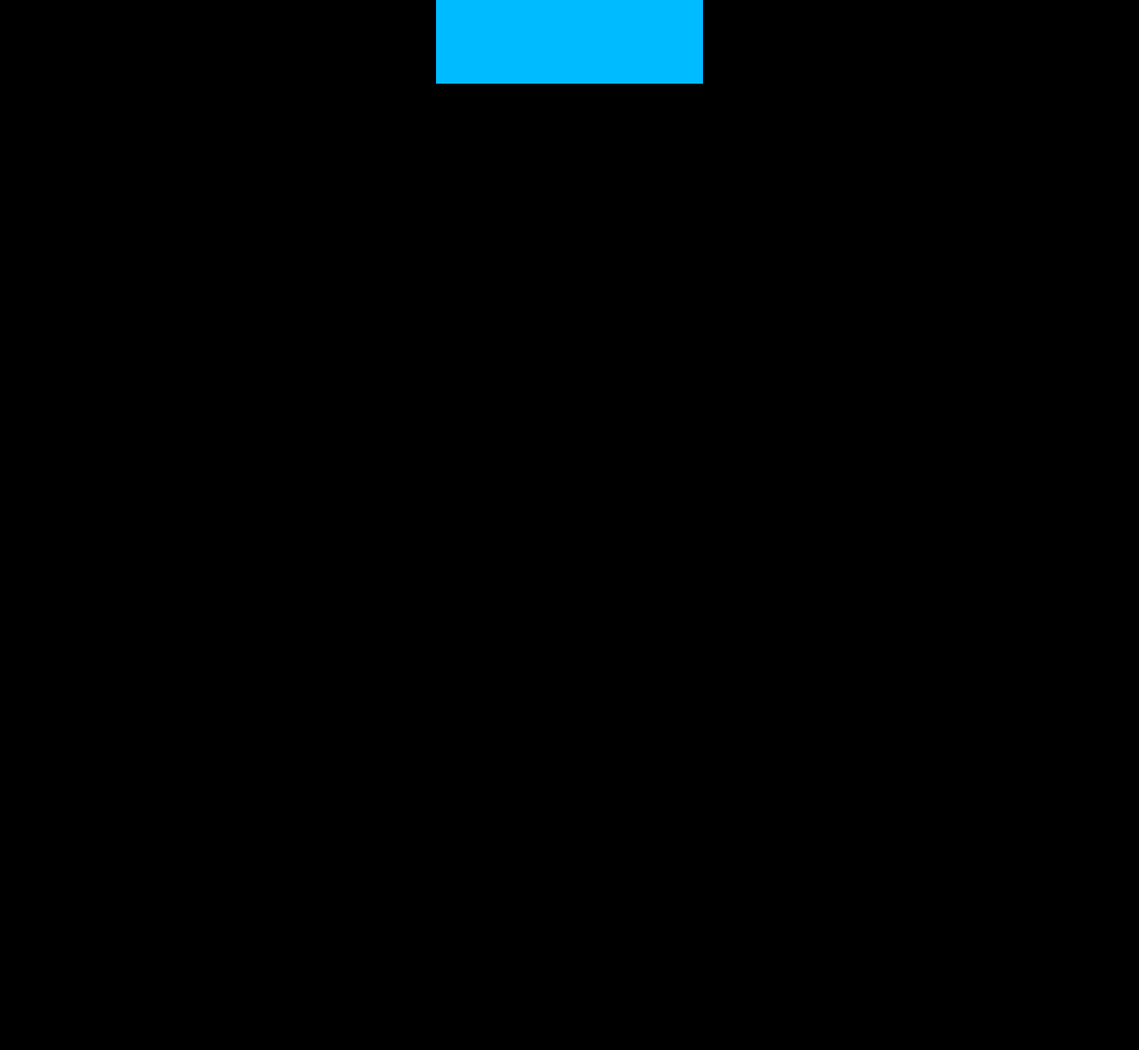
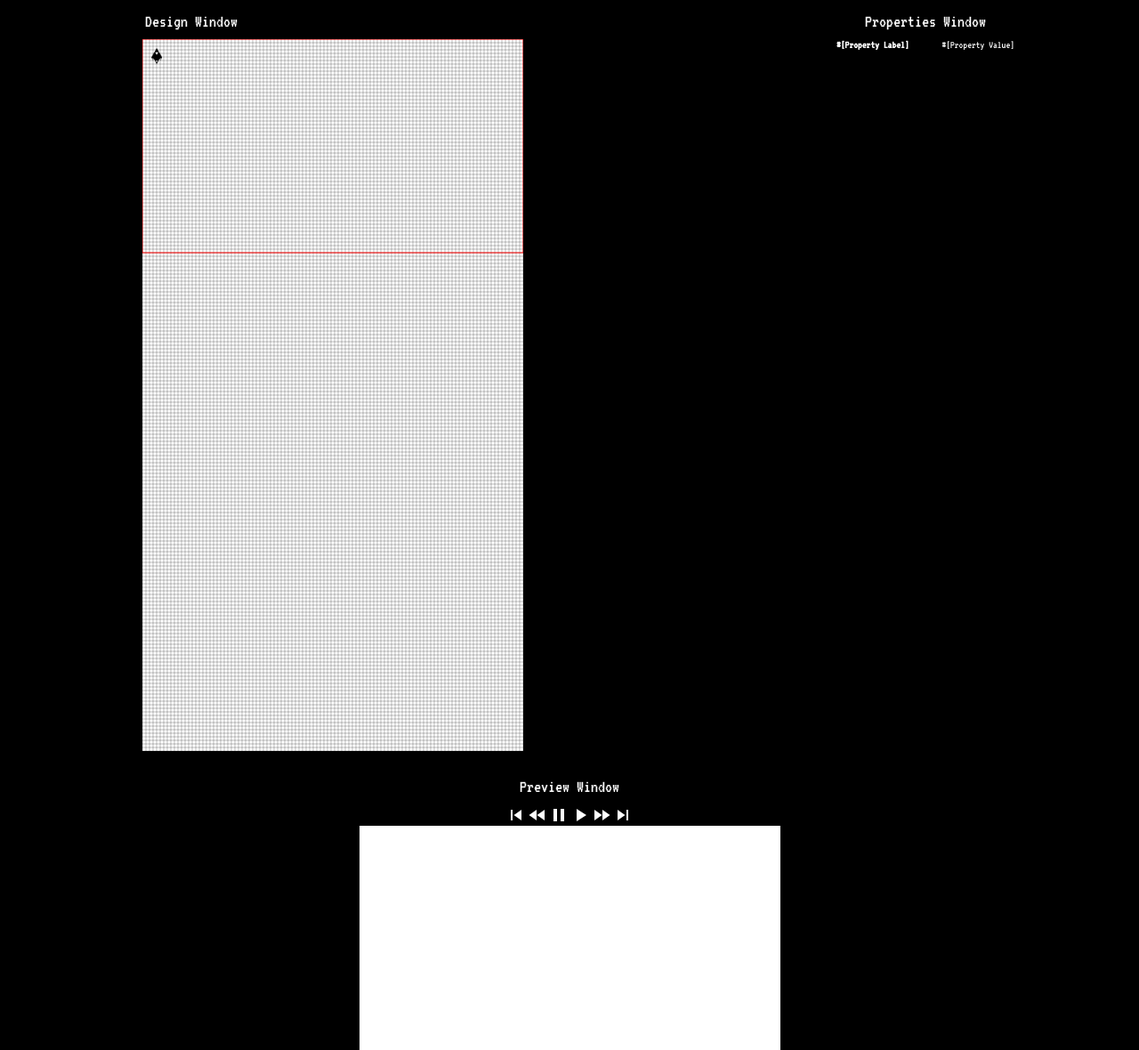
Before and after one commit to mplouffe/GeometricWave_LevelBuildingTool, a website: page public/index.html in a window 1280 px wide. Shown: the part 81-1261 px from the top of the page at 89% size. Before the commit the page ends 800 px from the top, so only its background shows below. Drawn offline with Linux system fonts and the light colour scheme.

Commit message:
Working on Design Window. Added clickable elements that can be dragged.

```diff
--- a/public/css/geometricWaveLevelToolStyle.css
+++ b/public/css/geometricWaveLevelToolStyle.css
@@ -22,16 +22,91 @@ time, mark, audio, video {
 
 body{
 	background-color: #000;
+	color: #FFF;
+	font-family: 'VT323'
 }
 
 canvas{
 	display: block;
-	background-color: #0bf;
+	background-color: #FFF;
     margin: auto;
 }
 
 h1 {
-    font-family: 'VT323';
-	font-size: 25px;
-	color: #FFF;
+	font-size: 35px;
+	margin-bottom: 30px;
+	margin-top: 30px;
+	margin-left: auto;
+	margin-right: auto;
+	text-align: center;
+	display: block;
 }
+
+h2 {
+	font-size: 20px;
+	margin-bottom: 10px;
+	text-align: center;
+}
+
+h3 {
+	font-size: 12px;
+	font-weight: bold;
+	display: inline;
+	float: left;
+}
+
+h4 {
+	font-size: 12px;
+	display: inline;
+	float: right;
+}
+
+#app_window {
+	width: 1000px;
+	height: auto;
+	display: block;
+	margin: auto;
+}
+
+#preview_window {
+	width: 480px;
+	display: block;
+	margin: auto;
+	padding-top: 30px;
+	clear: both;
+}
+
+#preview_controls {
+	margin: auto;
+	display: flex;
+	flex-direction: row;
+	justify-content: center;
+}
+
+.preview_control {
+	flex-direction: row;
+}
+
+#preview_canvas {
+	width: 473px;
+	height: 252px;
+}
+
+#design_window {
+	width: 110px;
+	display: block;
+	float: left;
+	margin-left: 20px;
+}
+
+#design_canvas {
+	width: 428px;
+	height: 800px;
+}
+
+#properties_window {
+	width: 200px;
+	display: block;
+	float: right;
+
+}
--- a/public/index.html
+++ b/public/index.html
@@ -5,8 +5,51 @@
 	<!-- Styles -->
 	<link rel="stylesheet" type="text/css" href="css/geometricWaveLevelToolStyle.css">
 	<link href='https://fonts.googleapis.com/css?family=VT323' rel='stylesheet' type='text/css'>
+    <link href="https://fonts.googleapis.com/icon?family=Material+Icons"
+      rel="stylesheet">
 </head>
 <body>
     <h1>Geometric Wave Level Tool</h1>
-    <canvas></canvas>
+
+    <div id="app_window">
+        <div id="design_window">
+            <h2>Design Window</h2>
+            <canvas width="428px" height="800px" id="design_canvas"></canvas>
+        </div>
+
+        <div id="properties_window">
+            <h2>Properties Window</h2>
+            <h3 id="property_label">#[Property Label]</h3>
+            <h4 id="property_value">#[Property Value]</h3>
+        </div>
+
+        <div id="preview_window">
+            <h2>Preview Window</h2>
+            <div id="preview_controls">
+                <span class="material-icons preview_control">
+                    skip_previous
+                    </span>
+                <span class="material-icons preview_control">
+                    fast_rewind
+                    </span>
+                <span class="material-icons preview_control">
+                    pause
+                    </span>
+                <span class="material-icons preview_control">
+                    play_arrow
+                    </span>
+                <span class="material-icons preview_control">
+                    fast_forward
+                    </span>
+                <span class="material-icons preview_control">
+                    skip_next
+                    </span>
+            </div>
+            <canvas id="preview_canvas"></canvas>
+        </div>
+    </div>
 </body>
+
+<script src="js/clickable.js"></script>
+<script src="js/designWindow.js"></script>
+<script src="js/init.js"></script>
--- /dev/null
+++ b/public/js/clickable.js
@@ -0,0 +1,44 @@
+
+class Clickable {
+    constructor(image_src, scale) {
+
+        this.scale = scale;
+        this.image = new Image();
+        this.image.src = image_src;
+        this.image.onload = function() {
+            console.log("onload called");
+            this.scaledwidth = this.image.width/this.scale;
+            this.scaledheight = this.image.height/this.scale
+            this.halfscaledwidth = this.scaledwidth/2;
+            this.halfscaledheight = this.scaledheight/2;
+        }.bind(this);
+
+        this.currentX = 10;
+        this.currentY = 10;
+        this.clicking = false;
+    }
+
+    imageonload() {
+
+    }
+
+    initImageSizes() {
+
+    }
+
+    setPosition(x, y) {
+        this.currentX = x;
+        this.currentY = y;
+    }
+
+    isInBounds(x, y) {
+        return x >= this.currentX &&
+                x <= this.currentX + this.scaledwidth &&
+                y >= this.currentY &&
+                y <= this.currentY + this.scaledheight;
+    }
+
+    drawClickable(context) {
+        context.drawImage(this.image, 0, 0, this.image.width, this.image.height, this.currentX, this.currentY, this.scaledwidth, this.scaledheight);
+    }
+}
--- /dev/null
+++ b/public/js/designWindow.js
@@ -0,0 +1,85 @@
+
+class DesignWindow {
+
+    constructor() {
+        this.canvas = document.getElementById("design_canvas");
+        this.context = this.canvas.getContext("2d");
+        this.canvasWidth = this.canvas.width;
+        this.canvasHeight = this.canvas.height;
+
+        this.clickables = [];
+
+        this.playerShip = new Clickable('./assets/Triangle_Fighter_02.png', 10);
+        this.clickables.push(this.playerShip);
+
+        this.isDragging = false;
+    }
+
+    clear() {
+        this.context.clearRect(0,0,this.canvas.width, this.canvas.height);
+    }
+
+    drawDesignCanvasGrid()
+    {
+        this.context.save();
+        this.context.strokeStyle = 'rgba(0, 0, 0, 0.25)';
+        this.context.lineWidth = 1;
+
+        this.context.beginPath();
+        for (let x = 0; x <= this.canvasWidth; x += 4) {
+            this.context.moveTo(x, 0);
+            this.context.lineTo(x, this.canvasHeight);
+        }
+        for (let y = 0; y <= this.canvasHeight; y += 4) {
+            this.context.moveTo(0, y);
+            this.context.lineTo(this.canvasWidth, y);
+        }
+        this.context.stroke();
+        this.context.restore();
+    }
+
+    drawScreenPreviewRect(startY) {
+        this.context.save();
+        this.context.beginPath();
+        this.context.strokeStyle = "red";
+        this.context.strokeRect(0, startY, 428, 240);
+        this.context.restore();
+    }
+
+    mouseEvents() {
+        this.canvas.onmousedown = function(e) {
+            e.preventDefault();
+            e.stopPropagation();
+            this.clickables.forEach((clickable) => { clickable.clicking = clickable.isInBounds(e.pageX - this.canvas.offsetLeft, e.pageY - this.canvas.offsetTop); });
+        }.bind(this);
+
+        this.canvas.onmousemove = function(e) {
+            e.preventDefault();
+            e.stopPropagation();
+            this.clickables.forEach((clickable) => {
+                if (clickable.clicking) {
+                    clickable.currentX = e.pageX - this.canvas.offsetLeft - clickable.halfscaledwidth;
+                    clickable.currentY = e.pageY - this.canvas.offsetTop - clickable.halfscaledheight;
+                }
+            });
+          }.bind(this);
+
+          this.canvas.onmouseup = function(e) {
+            e.preventDefault();
+            e.stopPropagation();
+            this.clickables.forEach((clickable) => { clickable.clicking = false; });
+          }.bind(this);
+
+          this.canvas.onmouseout = function(e) {
+            e.preventDefault();
+            e.stopPropagation();
+            this.clickables.forEach((clickable) => { clickable.clicking = false; });
+          }.bind(this);
+    }
+
+    drawClickables() {
+        this.clickables.forEach((clickable) => {
+            clickable.drawClickable(this.context);
+        });
+    }
+}
--- /dev/null
+++ b/public/js/init.js
@@ -0,0 +1,18 @@
+
+var designWindow;
+function init() {
+    designWindow = new DesignWindow();
+    designWindow.mouseEvents();
+    requestAnimationFrame(animate);
+}
+
+function animate() {
+    designWindow.clear();
+    designWindow.drawDesignCanvasGrid();
+    designWindow.drawScreenPreviewRect(0);
+    designWindow.drawClickables();
+    requestAnimationFrame(animate);
+}
+
+
+window.addEventListener('load', init);
```
Also changed, not shown: public/assets/Triangle_Fighter_02.png (added).
